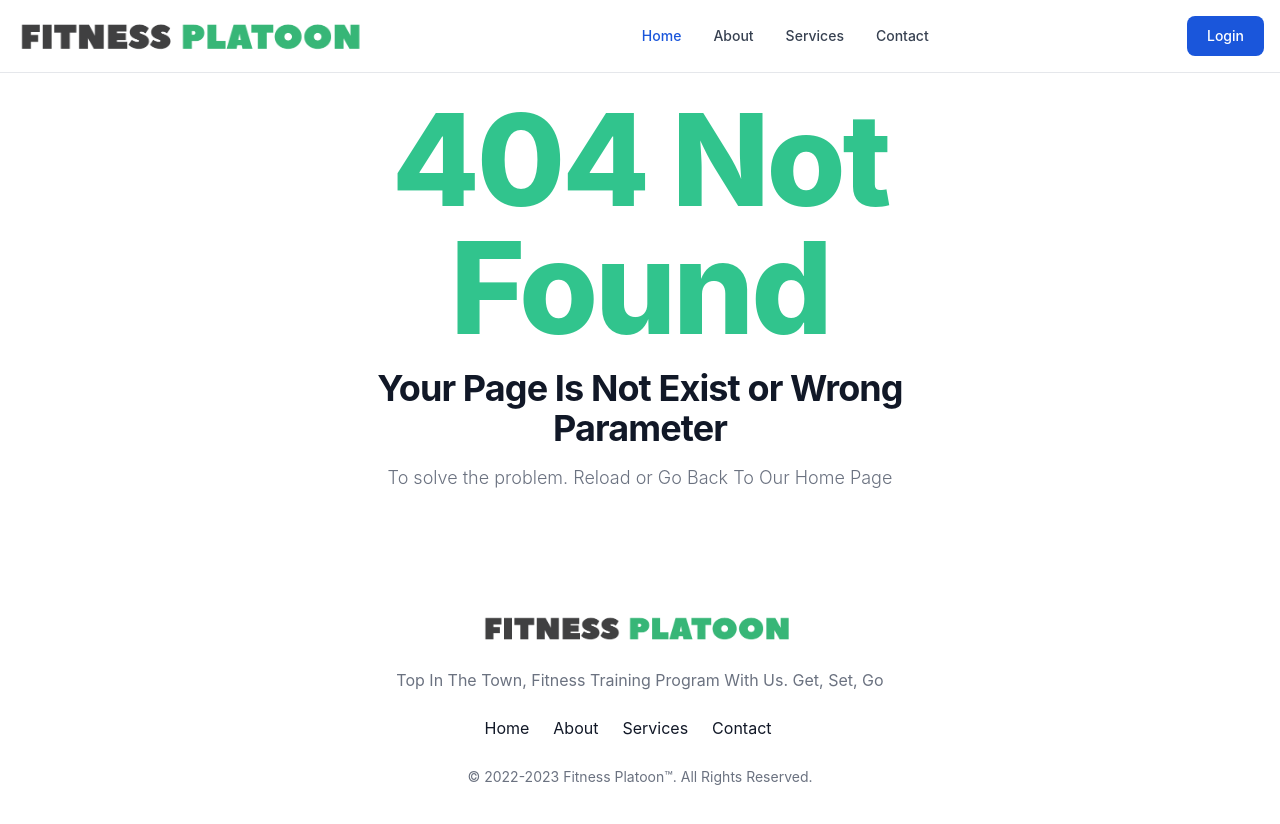
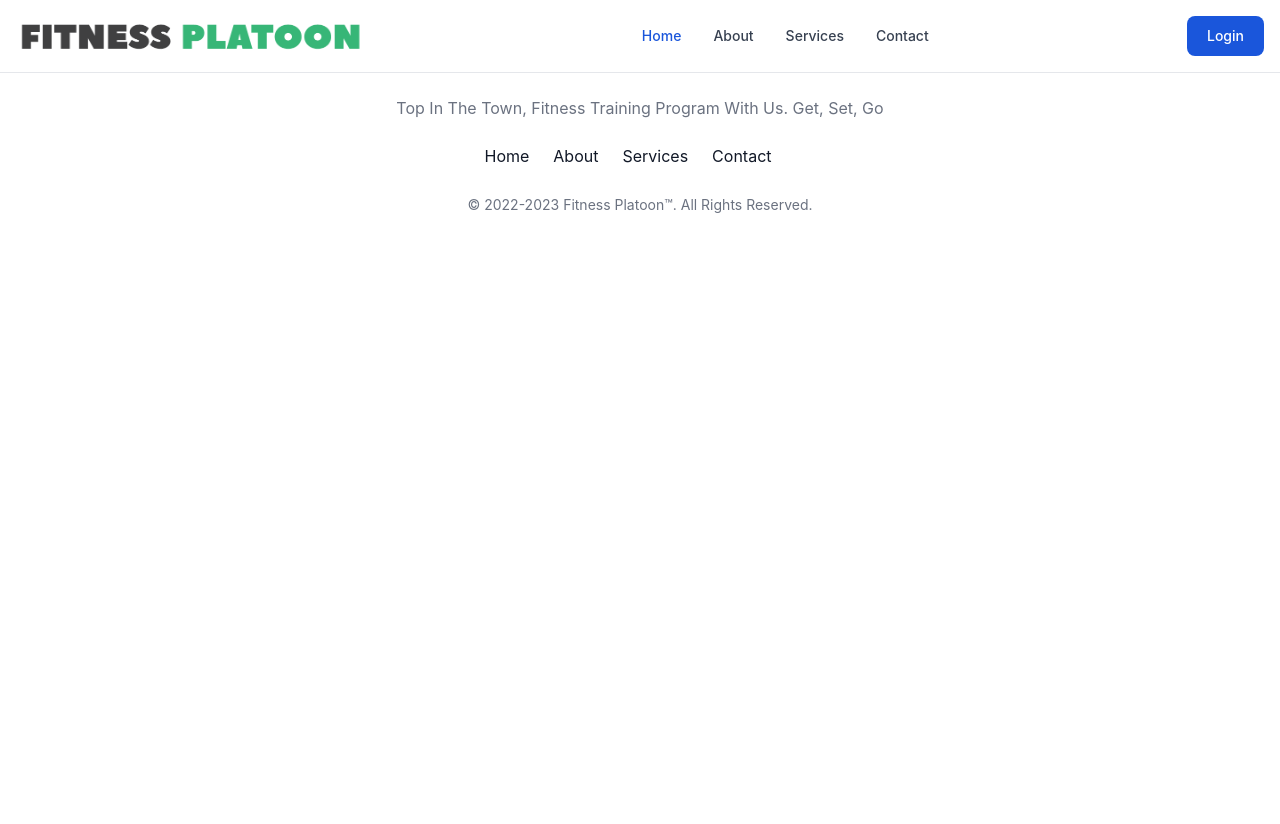
Before and after one commit to shubhomedia/FitnessPlatoon, a React (Create React App) app: page /servicedetails/1 in a window 1280 px wide. Shown: the top 824 px of the page. After the commit the page ends 800 px from the top, so only its background shows below. Built offline with nearby package versions, Linux system fonts and the light colour scheme; no server answers.

Commit message:
update service id

```diff
--- a/src/App.js
+++ b/src/App.js
@@ -8,6 +8,7 @@ import About from './Components/Pages/About/About';
 import Services from './Components/Services/Services';
 import Contact from './Components/Pages/Contact/Contact';
 import Login from './Components/Login/Login';
+import ServiceDetails from './Components/ServiceDetails/ServiceDetails';
 
 function App() {
   return (
@@ -33,6 +34,9 @@ function App() {
           <Route path="/contact">
             <Contact></Contact>
           </Route>
+          <Route path="/servicedetails/:serviceId">
+            <ServiceDetails></ServiceDetails>
+          </Route>
           <Route path="*">
             <NotFound></NotFound>
           </Route>
--- /dev/null
+++ b/src/Components/ServiceDetails/ServiceDetails.js
@@ -0,0 +1,13 @@
+import React from 'react';
+import { useParams } from 'react-router-dom';
+
+const ServiceDetails = () => {
+    const { serviceId } = useParams();
+    return (
+        <div>
+
+        </div>
+    );
+};
+
+export default ServiceDetails;
--- a/src/Components/SingleCard/SingleCard.js
+++ b/src/Components/SingleCard/SingleCard.js
@@ -1,7 +1,8 @@
 import React from 'react';
+import { Link } from 'react-router-dom';
 
 const SingleCard = (props) => {
-    const { title, fee, location, training_duration, short_description, full_details, thumb } = props.service;
+    const { id, title, fee, location, training_duration, short_description, full_details, thumb } = props.service;
     return (
         <div>
             <div className="my-6 max-w-sm bg-white rounded-lg border border-gray-200 shadow-md dark:bg-gray-800 dark:border-gray-700">
@@ -14,10 +15,10 @@ const SingleCard = (props) => {
                     </a>
                     <h5 className="mb-2 text-2xl font-bold tracking-tight text-green-400 dark:text-white">Service Fee: $ {fee}</h5>
                     <p className="mb-3 font-normal text-gray-700 dark:text-gray-400">{short_description}</p>
-                    <a href="#" className="inline-flex items-center py-2 px-3 text-sm font-medium text-center text-white bg-blue-700 rounded-lg hover:bg-blue-800 focus:ring-4 focus:outline-none focus:ring-blue-300 dark:bg-blue-600 dark:hover:bg-blue-700 dark:focus:ring-blue-800">
+                    <Link to={`/detailservice/${id}`} className="inline-flex items-center py-2 px-3 text-sm font-medium text-center text-white bg-blue-700 rounded-lg hover:bg-blue-800 focus:ring-4 focus:outline-none focus:ring-blue-300 dark:bg-blue-600 dark:hover:bg-blue-700 dark:focus:ring-blue-800">
                         See Details
                         <svg aria-hidden="true" className="ml-2 -mr-1 w-4 h-4" fill="currentColor" viewBox="0 0 20 20" xmlns="http://www.w3.org/2000/svg"><path fill-rule="evenodd" d="M10.293 3.293a1 1 0 011.414 0l6 6a1 1 0 010 1.414l-6 6a1 1 0 01-1.414-1.414L14.586 11H3a1 1 0 110-2h11.586l-4.293-4.293a1 1 0 010-1.414z" clip-rule="evenodd"></path></svg>
-                    </a>
+                    </Link>
                 </div>
             </div>
         </div>
```
